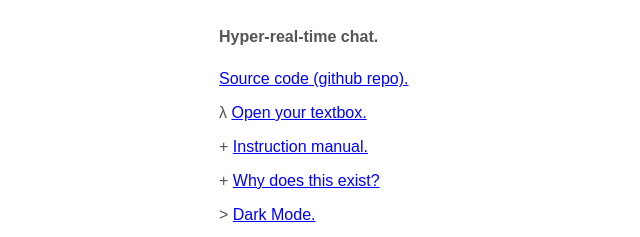
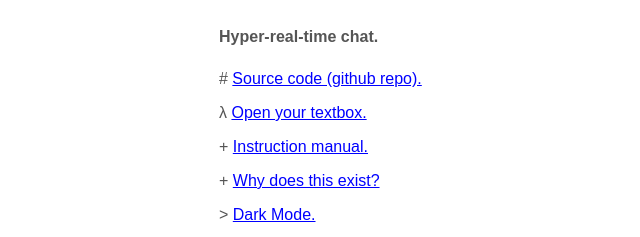
Before and after one commit to hhaatt/editfight-hyperchat, a website: page public/index.html in a window 1280 px wide. Shown: the part 242-479 px from the top of the page, 101-741 px from the left. Drawn offline with nearby package versions, Linux system fonts and the light colour scheme.

Commit message:
Make the first link consistent by adding bullet character.
In this case it's a hash symbol to associate it with source code.

```diff
--- a/public/index.html
+++ b/public/index.html
@@ -346,7 +346,7 @@
       <div id="subhead">
         <section class="column">
           <h2>Hyper-real-time chat.</h2>
-          <p><a href="https://github.com/sdegutis/editfight-hyperchat"
+          <p># <a href="https://github.com/sdegutis/editfight-hyperchat"
                target="_blank">Source code (github repo).</a></p>
           <p>&lambda; <a href="#"
                v-on:click.prevent="startChatting">Open your textbox.</a></p>
```
